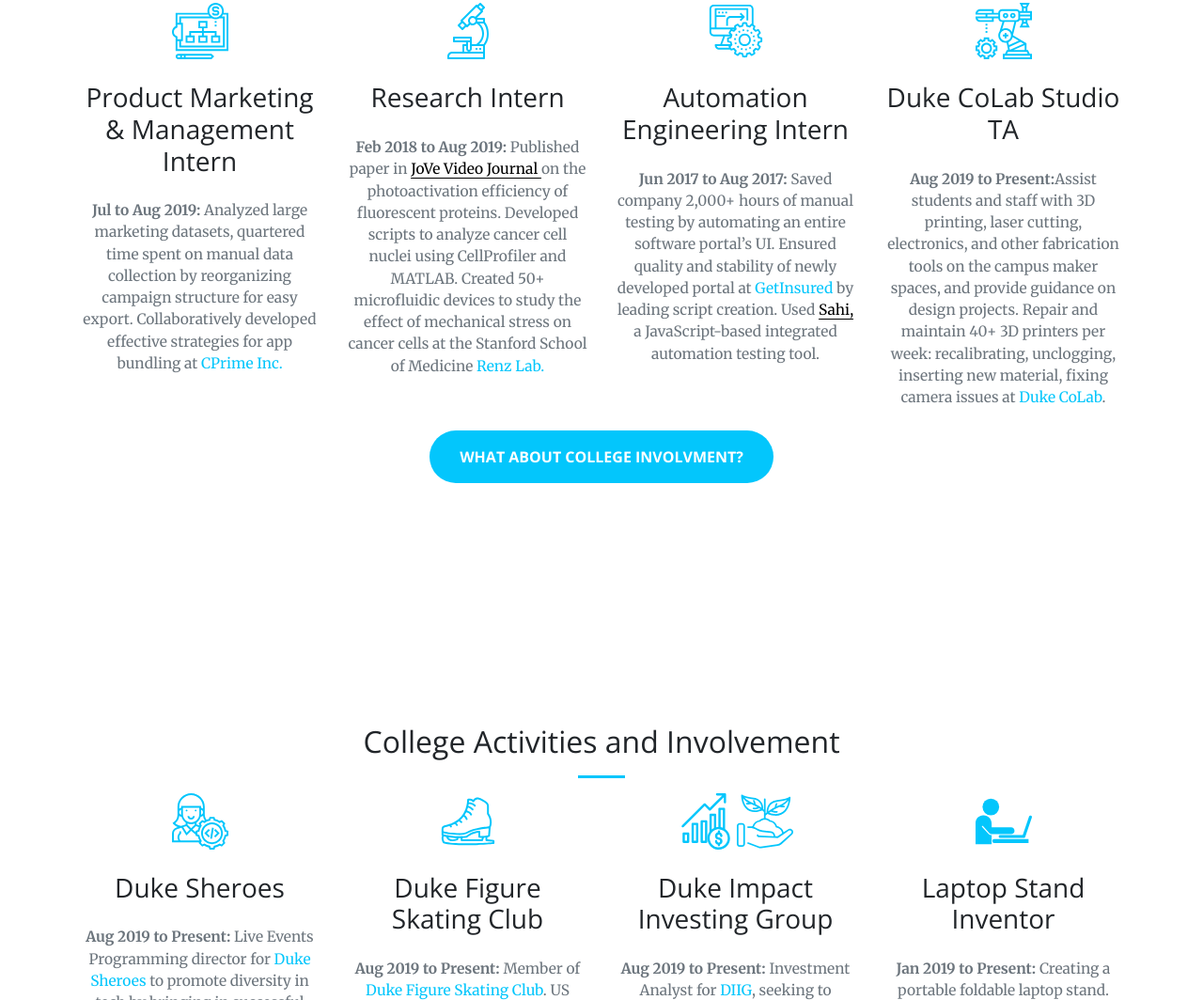
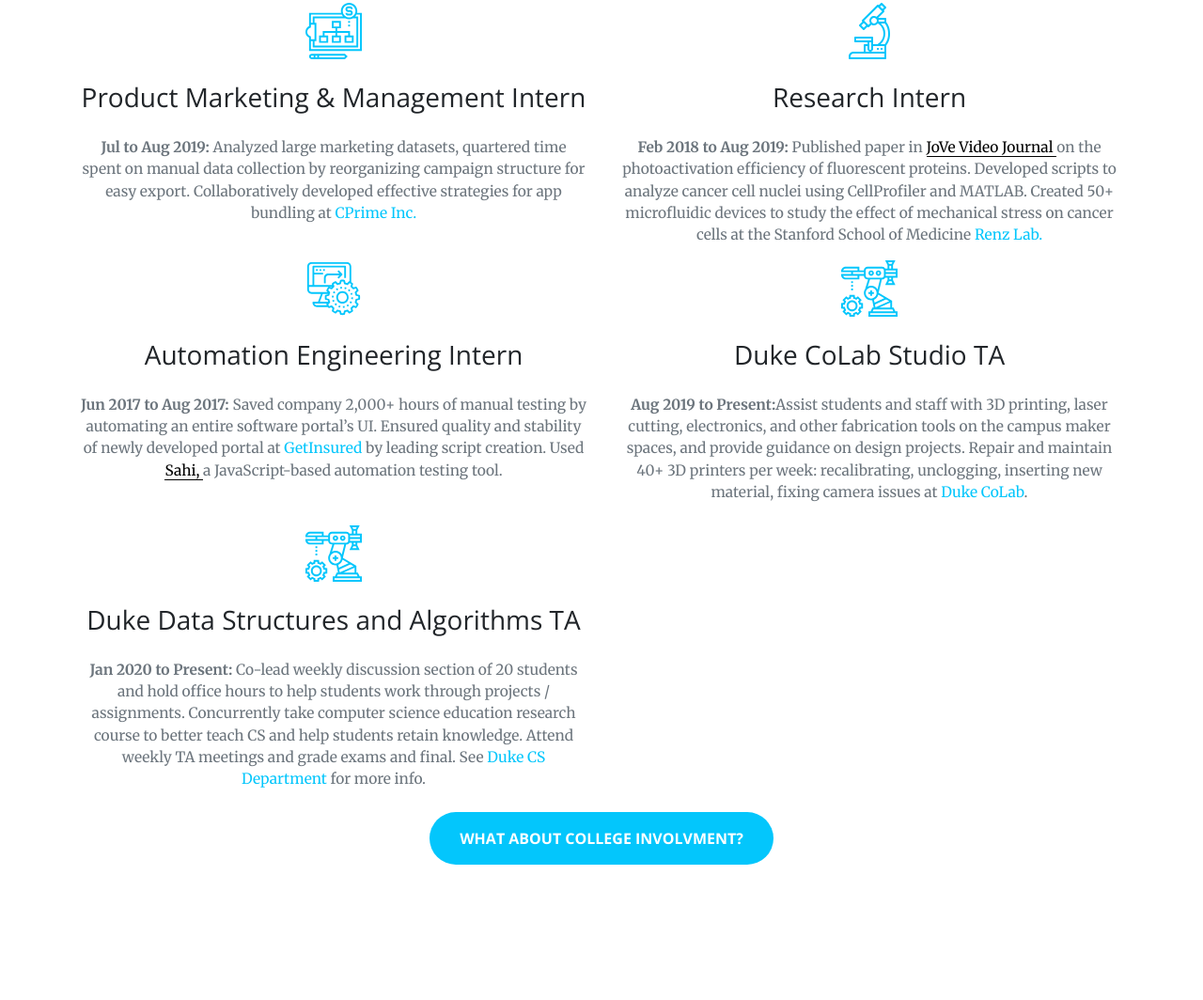
Before and after one commit to vanessachen/vanessachen.github.io, a plain HTML site: page index.html in a window 1280 px wide. Shown: the part 1601-2665 px from the top of the page at 94% size. Drawn offline with nearby package versions, Linux system fonts and the light colour scheme.

Commit message:
updated resume and website

```diff
--- a/index.html
+++ b/index.html
@@ -179,13 +179,15 @@
           <h2 class="section-heading">Work and Research Experience</h2>
           <hr class="primary">
         </div>
-        <div class="col-lg-3 col-sm-6 text-center">
+        <div class="col-sm-3 col-sm-6 text-center">
+        <!--<div class="col-lg-3 col-sm-6 text-center"> -->
           <img src="assets/work_PM-Icon-structure.svg" width="60" height="60">
           <h3 class="mt-4 mb-4">Product Marketing & Management Intern</h3>
           <p class="text-muted"> <b>Jul to Aug 2019:</b> Analyzed large marketing datasets, quartered time spent on manual data collection by reorganizing campaign structure for easy export. Collaboratively developed effective strategies for app bundling at
           <a class="text-link" href="https://www.cprime.com/" class="text-blue">CPrime Inc.</a></p>
         </div>
-        <div class="col-lg-3 col-sm-6 text-center">
+        <div class="col-sm-3 col-sm-6 text-center">
+        <!--<div class="col-lg-3 col-sm-6 text-center"> -->
           <img src="assets/work_microscope.svg" width="60" height="60">
           <h3 class="mt-4 mb-4">Research Intern</h3>
           <p class="text-muted"> <b> Feb 2018 to Aug 2019: </b> Published paper in
@@ -193,7 +195,8 @@
           on the photoactivation efficiency of fluorescent proteins. Developed scripts to analyze cancer cell nuclei using CellProfiler and MATLAB.
           Created 50+ microfluidic devices to study the effect of mechanical stress on cancer cells at the Stanford School of Medicine <a class="text-link" href="http://med.stanford.edu/renzlaboratory.html" class="text-blue">Renz Lab.</a></p>
         </div>
-        <div class="col-lg-3 col-sm-6 text-center">
+        <div class="col-sm-3 col-sm-6 text-center">
+        <!--<div class="col-lg-3 col-sm-6 text-center"> -->
           <!-- TIL: Bootstrap has awesome spacing classes
                     https://getbootstrap.com/docs/4.0/utilities/spacing/ -->
 
@@ -201,9 +204,10 @@
           <h3 class="mt-4 mb-4">Automation Engineering Intern</h3>
           <p class="text-muted mb-4"><b>Jun 2017 to Aug 2017: </b> Saved company 2,000+ hours of manual testing by automating an entire software portal’s UI.
             Ensured quality and stability of newly developed portal at <a class="text-link" href="https://www.getinsured.com/" class="text-blue">GetInsured</a> by leading script creation. Used
-            <a href="https://sahipro.com/" class="text-black-link"> Sahi, </a> a JavaScript-based integrated automation testing tool.</p>
+            <a href="https://sahipro.com/" class="text-black-link"> Sahi, </a> a JavaScript-based automation testing tool.</p>
         </div>
-        <div class="col-lg-3 col-sm-6 text-center">
+        <div class="col-sm-3 col-sm-6 text-center">
+        <!--<div class="col-lg-3 col-sm-6 text-center"> -->
           <img src="assets/work_assembly.svg" width="60" height="60">
           <h3 class="mt-4 mb-4">Duke CoLab Studio TA</h3>
           <p class="text-muted mb-4"><b>Aug 2019 to Present:</b>Assist students and staff with 3D printing, laser cutting, electronics, and other fabrication tools
@@ -211,6 +215,16 @@
 fixing camera issues at <a class="text-link" href="https://colab.duke.edu/" class="text-blue">Duke CoLab</a>.</p>
           <p class="text-muted"></p>
         </div>
+        <div class="col-sm-3 col-sm-6 text-center">
+        <!--<div class="col-lg-3 col-sm-6 text-center"> -->
+          <img src="assets/work_assembly.svg" width="60" height="60">
+          <h3 class="mt-4 mb-4">Duke Data Structures and Algorithms TA</h3>
+          <p class="text-muted mb-4"><b>Jan 2020 to Present:</b> Co-lead weekly discussion section of 20 students and hold office hours to help students work through projects / assignments.
+            Concurrently take computer science education research course to better teach CS and help students retain knowledge. Attend weekly TA meetings and grade exams and final. See
+ <a class="text-link" href="https://www.cs.duke.edu/" class="text-blue">Duke CS Department</a> for more info.</p>
+          <p class="text-muted"></p>
+        </div>
+
       </div>
       <div class="text-center">
         <a class="btn btn-primary btn-xl js-scroll-trigger" href="#college-activities">
```
Also changed, not shown: 1 other file.
